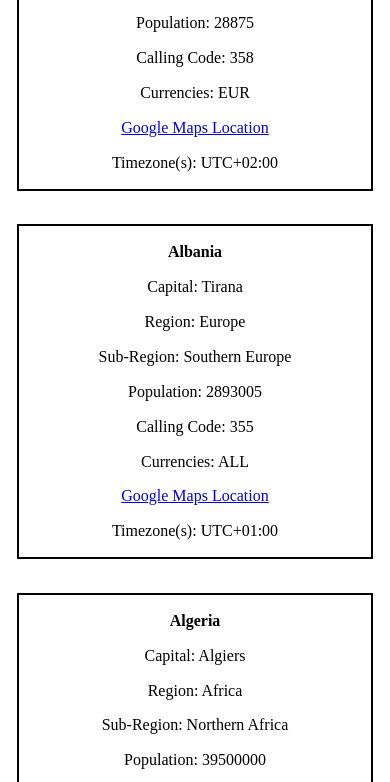
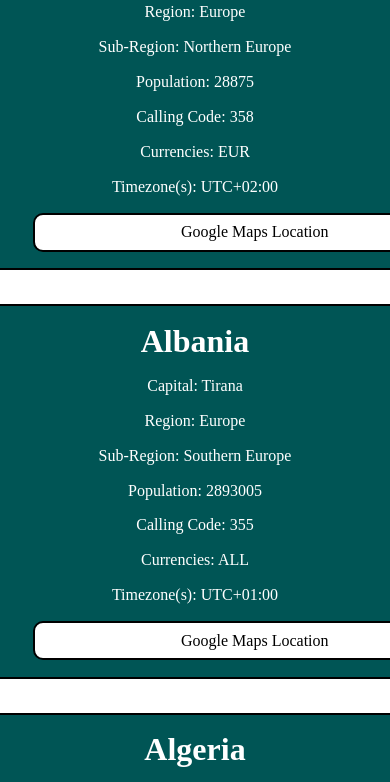
Before and after one commit to Bryonpectol/apitest, a plain HTML site: page index.html in a window 390 px wide. Shown: the part 693-1475 px from the top of the page. Drawn offline with Linux system fonts and the light colour scheme.

Commit message:
testing mobile colors

```diff
--- a/css/main.css
+++ b/css/main.css
@@ -24,22 +24,44 @@ nav {
 
 .MainDiv {
     border: 2px solid black;
+    border-radius: 10px;
     margin: 2vh;
     padding: 2vh;
     width: 75vh;
+    background-color: #005555;
 }
 
 .pee {
     font-weight: bolder;
     text-align: center;
+    color: white;
 }
 
 .peeno {
-    /* font-weight: bolder; */
     text-align: center;
     display: flex;
     flex-wrap: wrap;
     justify-content: center;
     margin-top: 2vh;
-    /* width: 20vh; */
+    color: white;
 }
+
+.peenoa {
+    display: flex;
+    flex-wrap: wrap;
+    justify-content: center;
+    margin-top: 2vh;
+    text-decoration: none;
+    color: black;
+    border: solid 2px black;
+    padding: 1vh;
+    width: 50vh;
+    margin-left: 13.5%;
+    border-radius: 10px;
+    background-color: white;
+}
+
+.peenoa:hover {
+    background-color: #00ccff;
+    color: black;
+}
--- a/js/main.js
+++ b/js/main.js
@@ -24,7 +24,7 @@ const PhotoBoxes = games.map(SpacePhotos => {
 
 
 PhotoBoxes.forEach(SpacePhotos => {
-	let pee = document.createElement("p");
+	let pee = document.createElement("h1");
 	let popu = document.createElement("p");
 	let call = document.createElement("p");
 	let reg = document.createElement("p");
@@ -44,7 +44,7 @@ PhotoBoxes.forEach(SpacePhotos => {
 	call.className = "peeno";
 	Cap.className = "peeno";
 	cur.className = "peeno";
-	loc.className = "peeno";
+	loc.className = "peenoa";
 	time.className = "peeno";
 
 	MainDiv.className = "MainDiv";
@@ -60,6 +60,7 @@ PhotoBoxes.forEach(SpacePhotos => {
 	time.innerHTML = "Timezone(s): " + SpacePhotos.Time;
 
 	loc.href="https://www.google.com/maps/place/" + SpacePhotos.Loc;
+	loc.setAttribute("target", "_blank")
 
 	MainContainer.appendChild(MainDiv);
 	MainDiv.appendChild(pee);
@@ -69,8 +70,8 @@ PhotoBoxes.forEach(SpacePhotos => {
 	MainDiv.appendChild(popu);
 	MainDiv.appendChild(call);
 	MainDiv.appendChild(cur);
+	MainDiv.appendChild(time);
 	MainDiv.appendChild(loc);
-	MainDiv.appendChild(time);
 
 
     console.log(pee);
```
